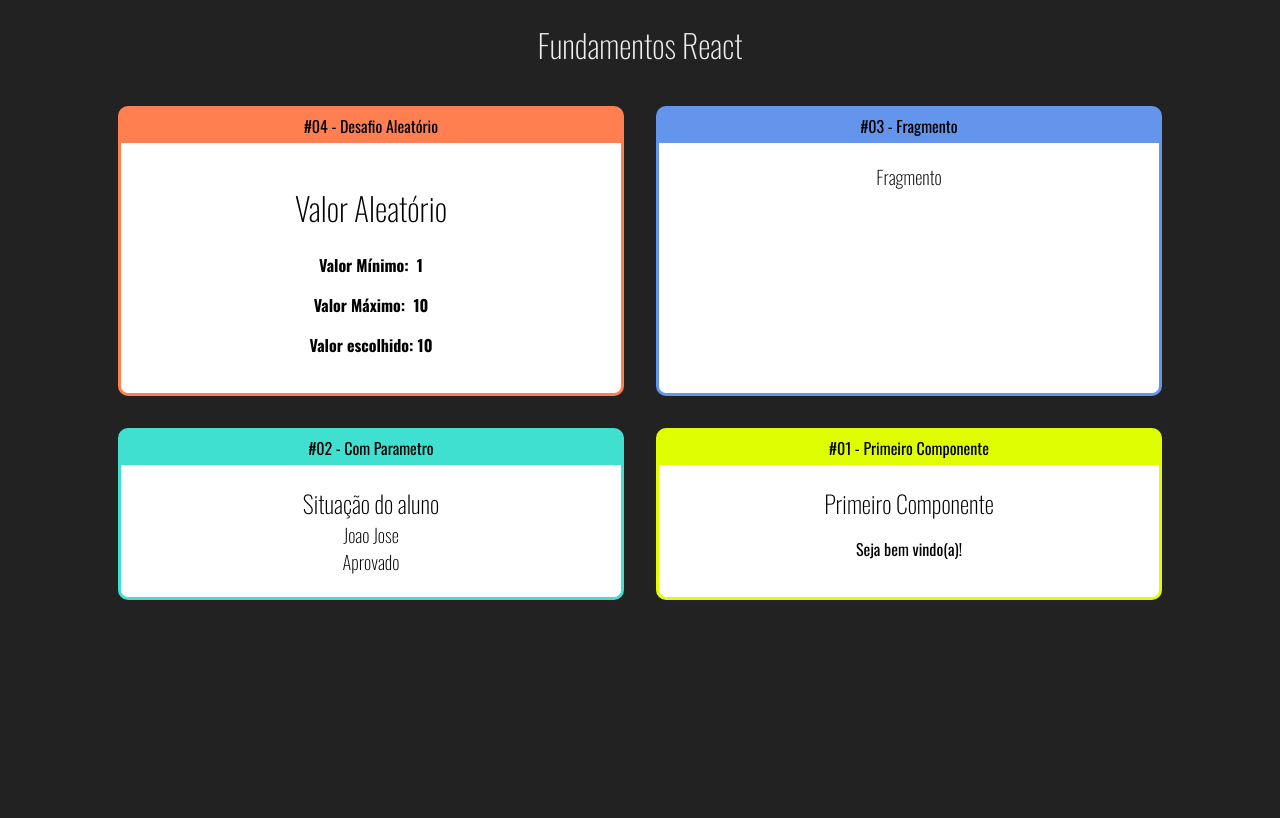
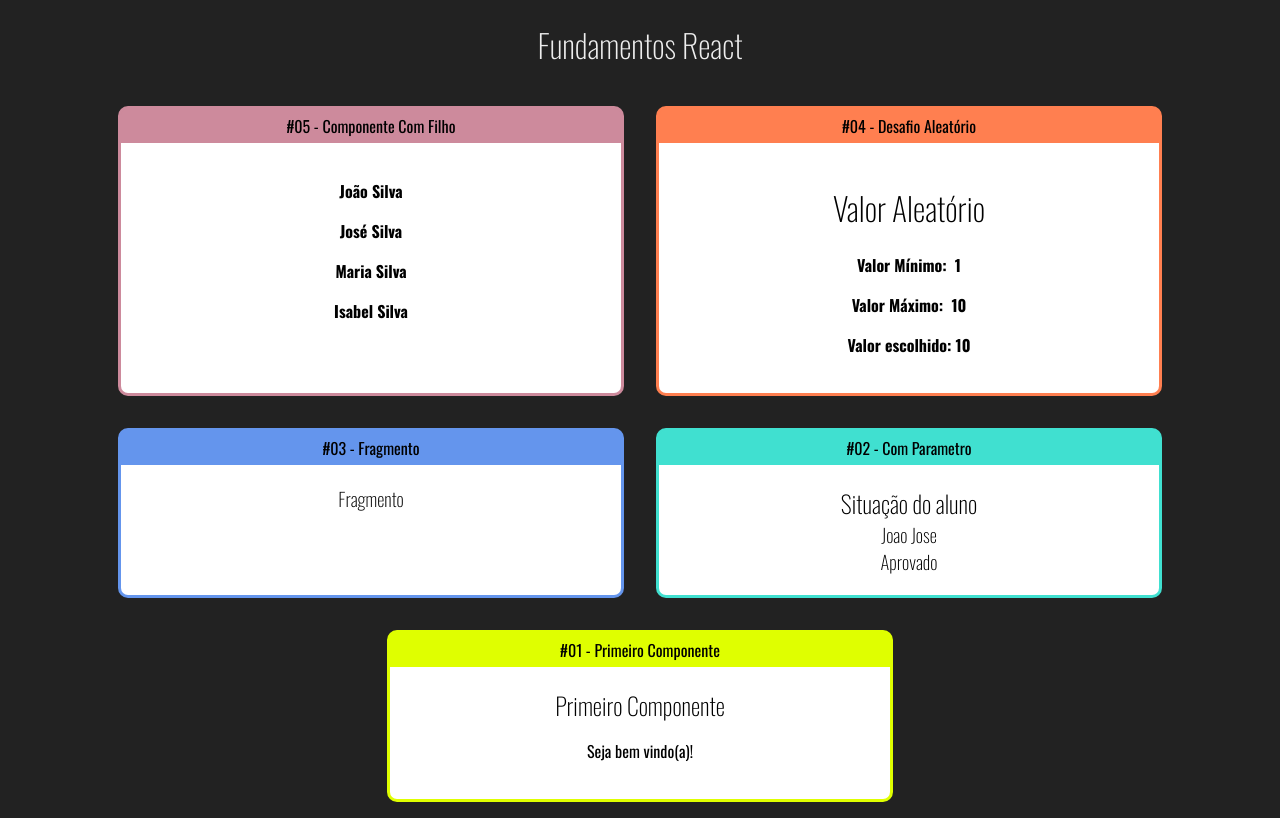
Before and after one commit to plinioaraujo/curso-react-redux, a React (Create React App) app: page / in a window 1280 px wide. Built offline with nearby package versions, Linux system fonts and the light colour scheme.

Commit message:
Curso React + redux - Componente Com Filho #01

```diff
--- a/src/App.jsx
+++ b/src/App.jsx
@@ -7,6 +7,7 @@
 import Card from "./components/layout/Card";
 
 import "./App.css";
+import Familia from "./components/basicos/Familia";
 
 const App = () => {
   return (
@@ -15,6 +16,10 @@
         <h1>Fundamentos React</h1>
 
         <div className="Cards">
+          <Card titulo="#05 - Componente Com Filho" color="#CD8A9C" >
+            <Familia sobrenome="Silva"/>
+
+          </Card>
           <Card titulo="#04 - Desafio Aleatório" color="#FF7F50" >
             <Aleatorio minimo={1} maximo={10}></Aleatorio>
           </Card>
--- /dev/null
+++ b/src/components/basicos/Familia.jsx
@@ -0,0 +1,16 @@
+import React from "react";
+
+import FamiliaMembro from "./FamiliaMembro";
+
+const Familia = (props) => {
+  return (
+    <>
+      <FamiliaMembro nome="João" sobrenome={props.sobrenome} />
+      <FamiliaMembro nome="José" {... props} />
+      <FamiliaMembro nome="Maria" sobrenome={props.sobrenome} />
+      <FamiliaMembro nome="Isabel" sobrenome={props.sobrenome} />
+    </>
+  );
+};
+
+export default Familia;
--- /dev/null
+++ b/src/components/basicos/FamiliaMembro.jsx
@@ -0,0 +1,16 @@
+import React from "react";
+
+const FamiliaMembro = (props) => {
+  return (
+    <>
+      <p>
+        <strong>
+          {props.nome} {props.sobrenome}
+
+        </strong>
+      </p>
+    </>
+  );
+};
+
+export default FamiliaMembro;
```
